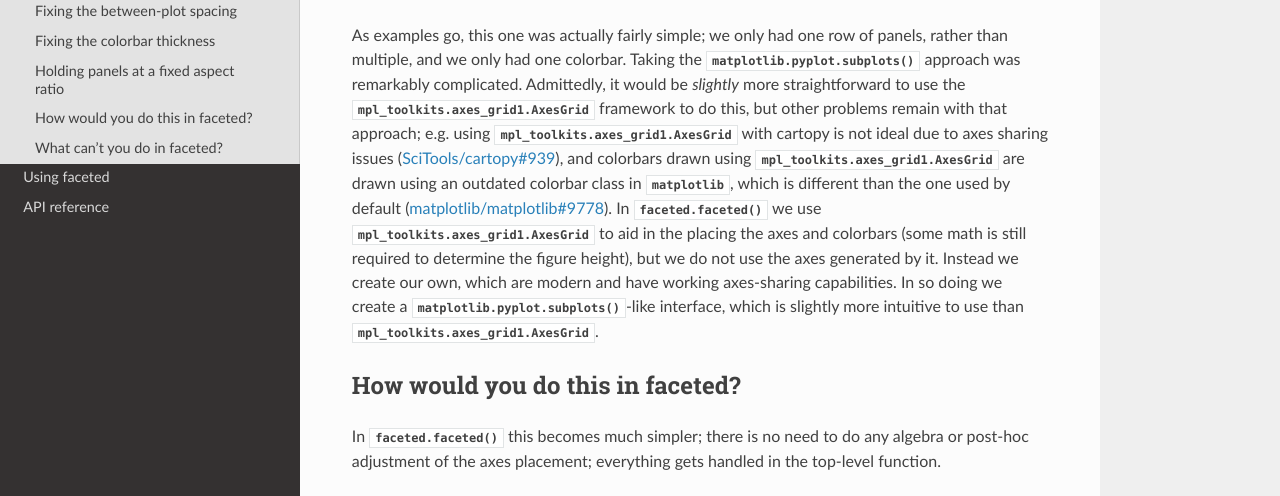
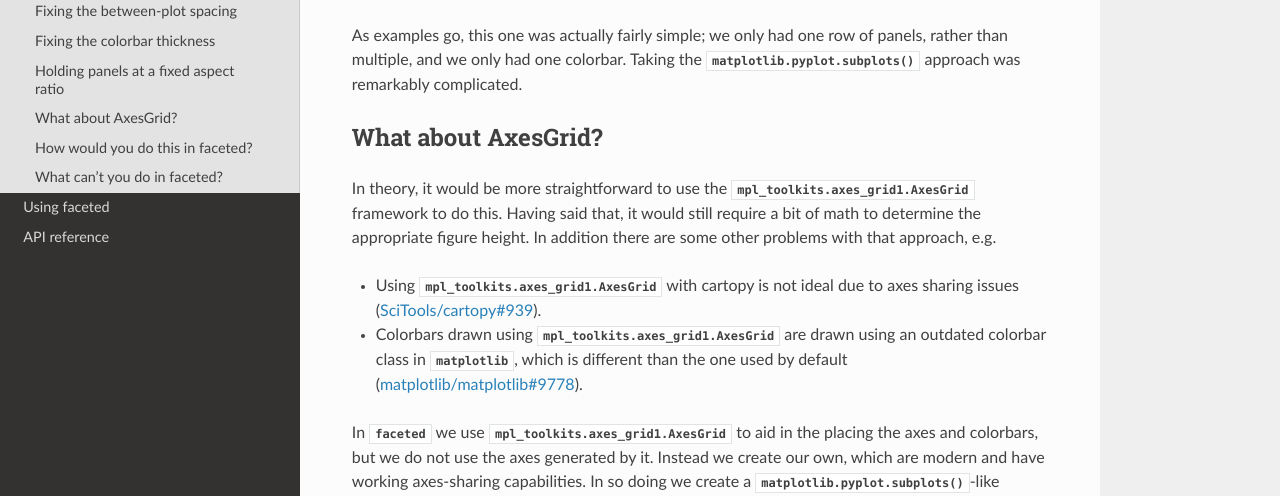
Before and after one commit to spencerkclark/faceted, a Sphinx documentation site: the page built from doc/why-faceted.rst, in a window 1280 px wide and 1400 px high, scrolled down 3658 px. Shown: the part 183-679 px from the top of the window. Built offline with Sphinx 7.4.7 and the Read the Docs theme 2.0.0, drawn with Linux system fonts in a browser that asks for light colours; some of the changed text lies outside the part shown; grey boxes are pictures that could not be loaded.

Commit message:
Documentation updates

```diff
--- a/doc/conf.py
+++ b/doc/conf.py
@@ -62,8 +62,8 @@ extensions = [
     'IPython.sphinxext.ipython_console_highlighting',
 ]
 
-extlinks = {'issue': ('https://github.com/pydata/faceted/issues/%s', 'GH'),
-            'pull': ('https://github.com/pydata/faceted/pull/%s', 'PR')}
+extlinks = {'issue': ('https://github.com/spencerkclark/faceted/issues/%s', 'GH'),
+            'pull': ('https://github.com/spencerkclark/faceted/pull/%s', 'PR')}
 
 autosummary_generate = True
 
--- a/doc/index.rst
+++ b/doc/index.rst
@@ -35,7 +35,11 @@ use.
 Installation
 ------------
 
-Currently the only option for installing ``faceted`` is from source::
+You can install :py:mod:`faceted` from PyPI::
+
+  $ pip install faceted
+
+or directly from source::
 
   $ git clone https://github.com/spencerkclark/faceted.git
   $ cd faceted
--- a/doc/why-faceted.rst
+++ b/doc/why-faceted.rst
@@ -236,7 +236,7 @@ the colorbar size parameters:
 
 .. ipython:: python
 
-    a = 75. / 360.
+    a = 75. / 360
     p_cbar = 0.25
     h_panel = a * w_panel
     h = p_bottom + p_top + h_panel + p_cbar + w_cbar
@@ -272,25 +272,33 @@ the colorbar size parameters:
 As examples go, this one was actually fairly simple; we only had one row of
 panels, rather than multiple, and we only had one colorbar.  Taking the
 :py:meth:`matplotlib.pyplot.subplots` approach was remarkably complicated.
-Admittedly, it would be
-*slightly* more straightforward to use the :py:class:`mpl_toolkits.axes_grid1.AxesGrid` framework to do this,
-but other problems remain with that approach; e.g. using :py:class:`mpl_toolkits.axes_grid1.AxesGrid` with
-cartopy is not ideal due to axes sharing issues (`SciTools/cartopy#939
-<https://github.com/SciTools/cartopy/issues/939>`_), and colorbars drawn using
-:py:class:`mpl_toolkits.axes_grid1.AxesGrid` are drawn using an outdated colorbar class in :py:mod:`matplotlib`,
-which is different than the one used by default (`matplotlib/matplotlib#9778
-<https://github.com/matplotlib/matplotlib/issues/9778>`_). In
-:py:meth:`faceted.faceted` we use :py:class:`mpl_toolkits.axes_grid1.AxesGrid` to aid in the placing the axes
-and colorbars (some math is still required to determine the figure height), but
-we do not use the axes generated by it.  Instead we create our own,
-which are modern and have working axes-sharing capabilities.  In so doing we
-create a :py:meth:`matplotlib.pyplot.subplots`-like interface, which is
-slightly more intuitive to use than :py:class:`mpl_toolkits.axes_grid1.AxesGrid`.
+
+What about AxesGrid?
+--------------------
+
+In theory, it would be more straightforward to use the
+:py:class:`mpl_toolkits.axes_grid1.AxesGrid` framework to do this.  Having said
+that, it would still require a bit of math to determine the appropriate figure
+height.  In addition there are some other problems with that approach, e.g.
+
+- Using :py:class:`mpl_toolkits.axes_grid1.AxesGrid` with
+  cartopy is not ideal due to axes sharing issues (`SciTools/cartopy#939 <https://github.com/SciTools/cartopy/issues/939>`_).
+- Colorbars drawn using :py:class:`mpl_toolkits.axes_grid1.AxesGrid` are drawn
+  using an outdated colorbar class in :py:mod:`matplotlib`, which is different
+  than the one used by default (`matplotlib/matplotlib#9778 <https://github.com/matplotlib/matplotlib/issues/9778>`_).
+
+In :py:mod:`faceted` we use :py:class:`mpl_toolkits.axes_grid1.AxesGrid` to aid
+in the placing the axes and colorbars, but we do not use the axes generated by
+it.  Instead we create our own, which are modern and have working axes-sharing
+capabilities. In so doing we create a
+:py:meth:`matplotlib.pyplot.subplots`-like interface, which is slightly more
+intuitive to use than :py:class:`mpl_toolkits.axes_grid1.AxesGrid` with or
+without :py:mod:`cartopy`.
 
 How would you do this in faceted?
 ---------------------------------
 
-In :py:meth:`faceted.faceted` this becomes much simpler; there is no need to do any algebra
+In :py:mod:`faceted` this becomes much simpler; there is no need to do any algebra
 or post-hoc adjustment of the axes placement; everything gets handled in the
 top-level function.
 
@@ -322,14 +330,19 @@ top-level function.
 What can't you do in faceted?
 -----------------------------
 
-The main thing that :py:meth:`faceted.faceted` cannot do is create a
+The main thing that :py:mod:`faceted` cannot do is create a
 constrained set of axes
 that have varying size, or varying properties. For more complex figure
 construction tasks we recommend using a more fundamental :py:mod:`matplotlib`
 approach, either using :py:class:`mpl_toolkits.axes_grid1.AxesGrid`,
 :py:class:`matplotlib.GridSpec`, or `Constrained Layout
 <https://matplotlib.org/tutorials/intermediate/constrainedlayout_guide.html#>`_. The
-main reason for creating :py:meth:`faceted.faceted` was that these other tools
+main reason for creating :py:mod:`faceted` was that these other tools
 were *too* flexible at the expense of simplicity.  For a large percentage of
 the use cases, they are not required, but for the remaining percentage they are
 indeed quite useful.
+
+Currently only figures constrained by width and panel aspect ratio are
+possible in :py:mod:`faceted`.  That said, figures constrained by any two of
+the width, height, and panel aspect ratio would be within scope.  See
+:issue:`15` for discussion.
```
